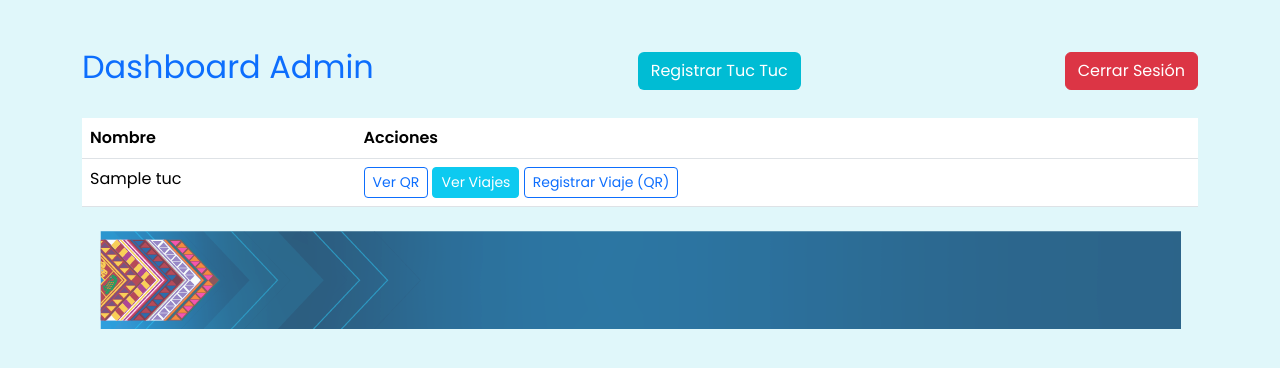
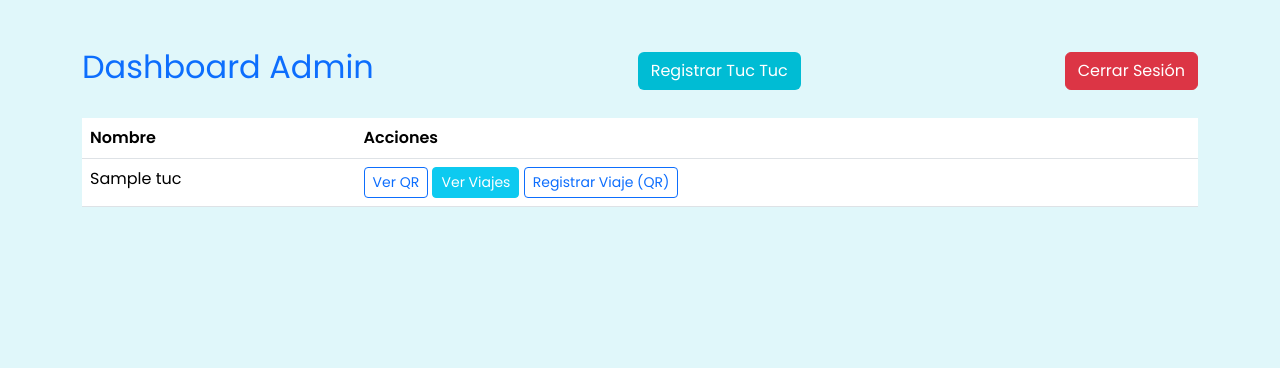
Before and after one commit to Navilaa20/viajes_asamblea, a Flask app: page /dashboard in a window 1280 px wide. Shown: the top 368 px of the page. Run offline with Flask 3, Linux system fonts and the light colour scheme; a user stored in the database is signed in; tables that the repository leaves empty hold one stand-in row (values such as "Sample post").

Commit message:
Quitando el fondo

```diff
--- a/templates/dashboard.html
+++ b/templates/dashboard.html
@@ -26,11 +26,4 @@
     {% endfor %}
   </tbody>
 </table>
-
-<!-- Imagen decorativa al pie -->
-<div class="text-center mt-4">
-  <img src="{{ url_for('static', filename='img/FRANJA ASOCIATE.webp') }}"
-       alt="Decoración"
-       style="max-width: 100%; height: auto; opacity: 0.8;">
-</div>
 {% endblock %}
```
Also changed, not shown: static/img/FRANJA ASOCIATE.webp (deleted).
